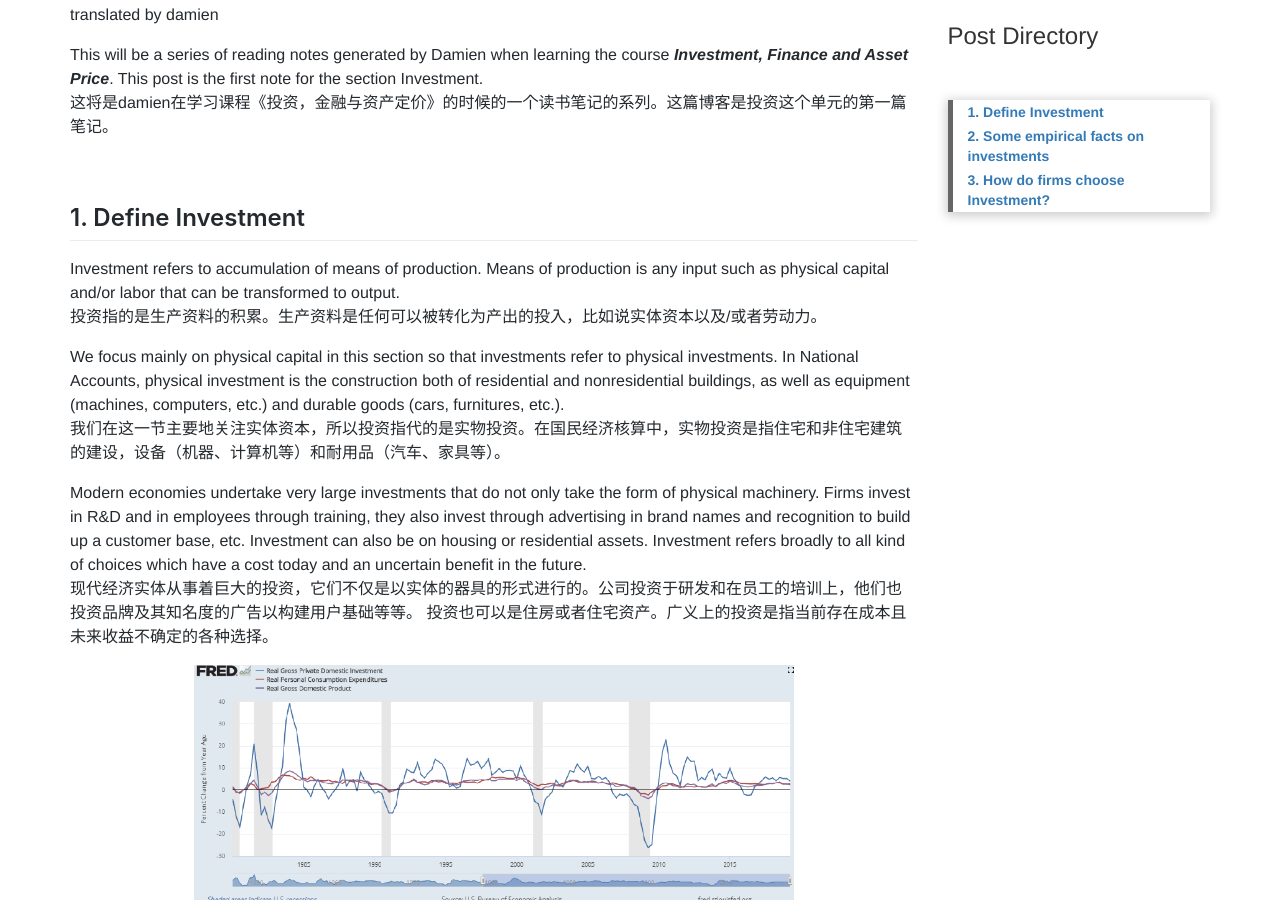
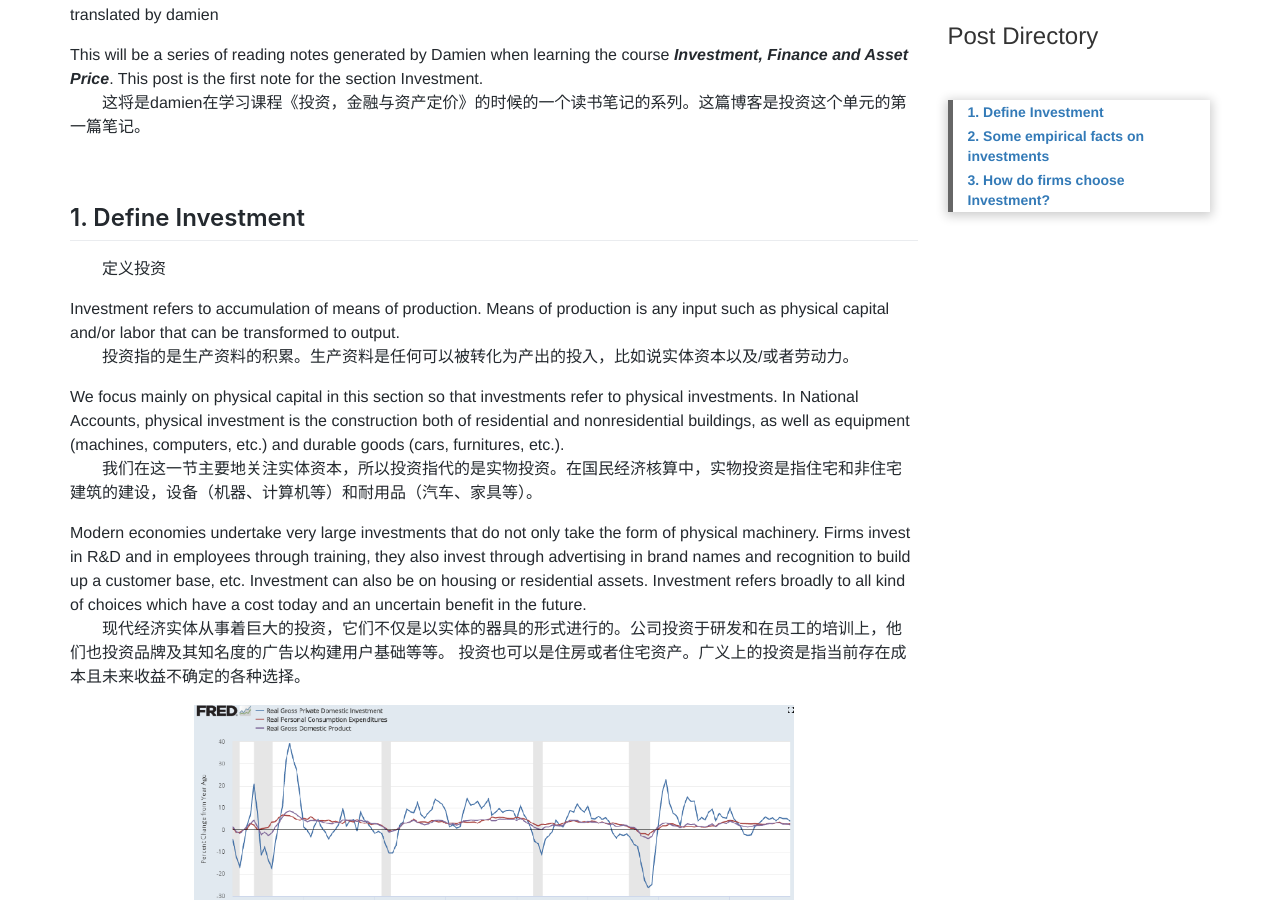
Before and after one commit to damien0x0023/damien0x0023.github.io, a Jekyll site: the page built from _posts/2020/business/ECON5068/2020-09-30-Investment.md, in a window 1280 px wide and 900 px high, scrolled down 524 px. Built offline with Jekyll 4.4.1, drawn with Linux system fonts in a browser that asks for light colours; nearby versions of some CDN libraries.

Commit message:
update layout

```diff
--- a/_posts/2020/business/ECON5068/2020-09-30-Investment.md
+++ b/_posts/2020/business/ECON5068/2020-09-30-Investment.md
@@ -9,35 +9,35 @@ tags: [ECON5068]
 translated by damien
 
 This will be a series of reading notes generated by Damien when learning the course ***Investment, Finance and Asset Price***. This post is the first note for the section Investment.
-这将是damien在学习课程《投资，金融与资产定价》的时候的一个读书笔记的系列。这篇博客是投资这个单元的第一篇笔记。
+&emsp;&emsp;这将是damien在学习课程《投资，金融与资产定价》的时候的一个读书笔记的系列。这篇博客是投资这个单元的第一篇笔记。
 
 <br>
 
 ## 1. Define Investment
+&emsp;&emsp;定义投资
 
 Investment refers to accumulation of means of production. Means of production is any input such as physical capital and/or labor that can be transformed to output.
-投资指的是生产资料的积累。生产资料是任何可以被转化为产出的投入，比如说实体资本以及/或者劳动力。
+&emsp;&emsp;投资指的是生产资料的积累。生产资料是任何可以被转化为产出的投入，比如说实体资本以及/或者劳动力。
 
 <!-- Investments are thus desired changes in capital.
 
 因此，投资是（预期资本变动？）。 -->
 
 We focus mainly on physical capital in this section so that investments refer to physical investments. In National Accounts, physical investment is the construction both of residential and nonresidential buildings, as well as equipment (machines, computers, etc.) and durable goods (cars, furnitures, etc.).
-我们在这一节主要地关注实体资本，所以投资指代的是实物投资。在国民经济核算中，实物投资是指住宅和非住宅建筑的建设，设备（机器、计算机等）和耐用品（汽车、家具等）。
+&emsp;&emsp;我们在这一节主要地关注实体资本，所以投资指代的是实物投资。在国民经济核算中，实物投资是指住宅和非住宅建筑的建设，设备（机器、计算机等）和耐用品（汽车、家具等）。
 
 Modern economies undertake very large investments that do not only take the form of physical machinery. Firms invest in R&D and in employees through training, they also invest through advertising in brand names and recognition to build up a customer base, etc. Investment can also be on housing or residential assets. Investment refers broadly to all kind of choices which have a cost today and an uncertain benefit in the future.
-现代经济实体从事着巨大的投资，它们不仅是以实体的器具的形式进行的。公司投资于研发和在员工的培训上，他们也投资品牌及其知名度的广告以构建用户基础等等。 投资也可以是住房或者住宅资产。广义上的投资是指当前存在成本且未来收益不确定的各种选择。
+&emsp;&emsp;现代经济实体从事着巨大的投资，它们不仅是以实体的器具的形式进行的。公司投资于研发和在员工的培训上，他们也投资品牌及其知名度的广告以构建用户基础等等。 投资也可以是住房或者住宅资产。广义上的投资是指当前存在成本且未来收益不确定的各种选择。
 
 
 ![US GDP, Investment and Consumption](https://raw.githubusercontent.com/damien0x0023/damien0x0023.github.io/master/assets/images/2020/business/US_GDP_INVESTMENT_CONSUMPTION.png "US GDP, Investment and Consumption")
 
 
 Investment is highly volatile, which is around 3-4% more volatile than GDP. Small changes in GDP usually cause big changes in Investment.
-
-投资是高度地波动的，比国内生产总值的波动性大3-4%。国民生产总值中的微小的改变通常会导致投资中的巨大变化。
+&emsp;&emsp;投资是高度地波动的，比国内生产总值的波动性大3-4%。国民生产总值中的微小的改变通常会导致投资中的巨大变化。
 
 ## 2. Some empirical facts on investments
-投资上的一些经验事实
+&emsp;&emsp;投资上的一些经验事实
 
 These statistics are for the whole aggregate economy. To properly understand the behavior and determinants of aggregate investment, we need to study investment at the **firm/business level**.
 &emsp;&emsp;这些统计数据是针对整个总体的经济。为了正确理解总投资的行为和决定因素，我们需要研究企业/商业层面的投资。
@@ -48,7 +48,7 @@ Accoding to the Census from DB Global Markets Research, the total number of firm
 &emsp;&emsp;根据DB Global Markets Research的普查，美国的（公立和私立的）公司的总数大约是500-600万。百分之九十的拥有不足20名员工。此外，上市公司的数量一直在下降，而大量的公司上市和退市。
 
 ## 3. How do firms choose Investment?
-公司如何选择投资？
+&emsp;&emsp;公司如何选择投资？
 
 Investment has both benefits and costs. Benefits are that more investment means more capital and more capital means more production and profits. The cost of buying and using new capital cannot be ignored. Optimal Investment shoud therefore compare the marginal benefit of new capital vesus the marginal cost of installing this capital.
 &emsp;&emsp;投资有收益也有成本。收益是指越多的投资意味着越多的资本，越多的资本意味着越多的生产和利润。购买和使用新资本的成本也不可以忽视。因此，最优的投资应将新资本的边际效益与安置该资本的边际成本相比较。
```
